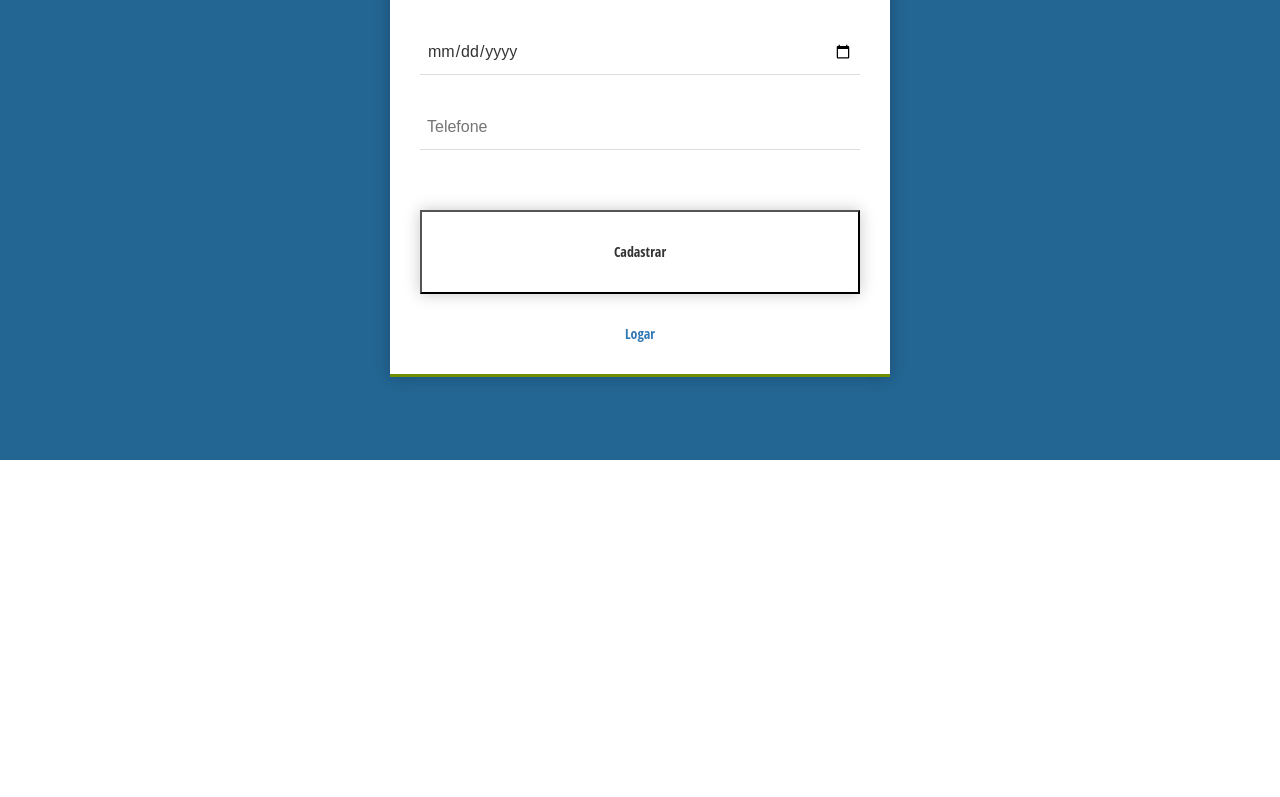
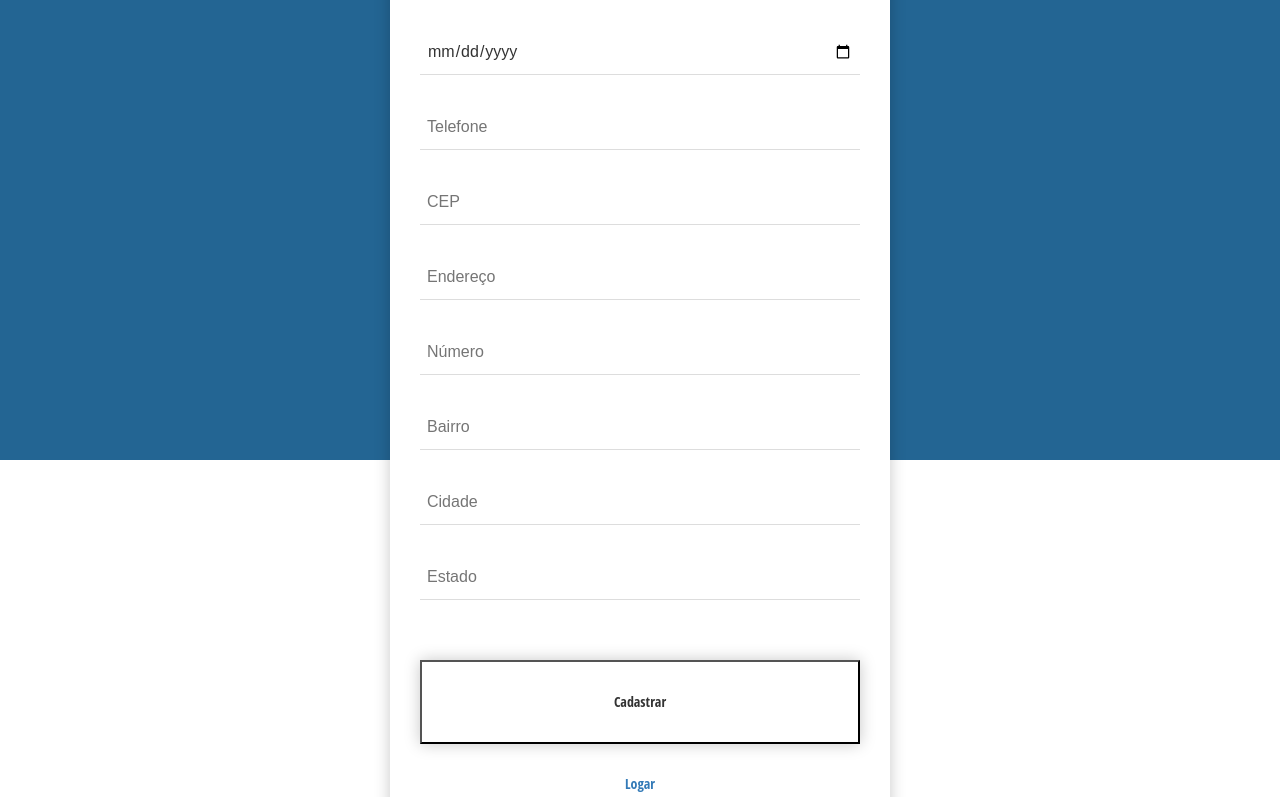
Before and after one commit to Dessahh/vendasdoz-, a React (Create React App) app: page /cadastro in a window 1280 px wide. Shown: the part 566-1363 px from the top of the page. Before the commit the page ends 1026 px from the top, so only its background shows below. Built offline with nearby package versions, Linux system fonts and the light colour scheme.

Commit message:
Feature: Endereco cadastro + card produtos

```diff
--- a/src/Forms/CadastroForms.js
+++ b/src/Forms/CadastroForms.js
@@ -1,86 +1,181 @@
 import React from 'react';
 import './Forms.css';
-import { NavLink } from 'react-router-dom'
+import {NavLink} from 'react-router-dom'
 
 class CadastroForms extends React.Component {
     state = {
-		email:'',
-		senha:'',
-		cpf:'',
-		nome:'',
-		dataDeNascimento:'',
-		telefone:'',
-		idGrupo:'',
-	}
+        email: '',
+        senha: '',
+        cpf: '',
+        nome: '',
+        dataDeNascimento: '',
+        telefone: '',
+        idGrupo: '',
+        cep: '',
+        logradouro: '',
+        numero: '',
+        bairro: '',
+        cidade: '',
+        estado: ''
+    };
 
     change = entry => {
         this.setState({
             [entry.target.name]: entry.target.value
         })
+    };
+
+    cepChange = entry => {
+        this.setState({
+            [entry.target.name]: entry.target.value
+        });
+
+        if (entry.target.value.length !== 8) {
+            return;
         }
 
-	cadastrar = input => {
-		input.preventDefault()
-		this.props.cadastrar(this.state)
+        // var url = `http://wsendereco.tk`;
+        var url = `http://localhost:5000`;
+        var targetUrl = `${url}/api/enderecos/cep/${entry.target.value}`;
+
+        console.log('Initiating cep search');
+
+        return fetch(targetUrl, {
+            method: 'GET',
+            headers: {
+                'Access-Control-Allow-Origin': '*'
+            }
+        }).then((response) => {
+            console.dir('Response: ' + response);
+            return response.json()
+                .then((responseJson) => {
+                    console.dir('ResponseJson: ' + responseJson);
+                    if (!responseJson || !responseJson[0]) {
+                        return;
                     }
 
-	render () {
+                    this.setState({
+                        cep: responseJson[0].cep,
+                        logradouro: responseJson[0].logradouro,
+                        bairro: responseJson[0].bairro,
+                        cidade: responseJson[0].cidade,
+                        estado: responseJson[0].estado
+                    });
+                })
+        });
+    };
+
+    cadastrar = input => {
+        input.preventDefault();
+        this.props.cadastrar(this.state)
+    };
+
+    render() {
         return (
 
             <form className="form-style-8">
                 <h1>Cadastro de Usuário</h1>
-			<br />
+                <br/>
                 <input
-				type = "email"
-				name = "email"
-				placeholder = "Email"
-				value = {this.state.email}
-				onChange = { entry => this.change(entry) }
+                    type="email"
+                    name="email"
+                    placeholder="Email"
+                    value={this.state.email}
+                    onChange={entry => this.change(entry)}
                 />
-			<br />
+                <br/>
                 <input
-				type = "password"
-				name = "senha"
-				placeholder = "Senha"
-				value = {this.state.senha}
-				onChange = { entry => this.change(entry) }
+                    type="password"
+                    name="senha"
+                    placeholder="Senha"
+                    value={this.state.senha}
+                    onChange={entry => this.change(entry)}
                 />
-			<br />
+                <br/>
                 <input
-				type = "number"
-				name = "cpf"
-				placeholder = "CPF"
-				value = {this.state.cpf}
-				onChange = { entry => this.change(entry) }
+                    type="number"
+                    name="cpf"
+                    placeholder="CPF"
+                    value={this.state.cpf}
+                    onChange={entry => this.change(entry)}
                 />
-			<br />
+                <br/>
                 <input
-				type = "text"
-				name = "nome"
-				placeholder = "Nome"
-				value = {this.state.nome}
-				onChange = { entry => this.change(entry) }
+                    type="text"
+                    name="nome"
+                    placeholder="Nome"
+                    value={this.state.nome}
+                    onChange={entry => this.change(entry)}
                 />
-			<br />
+                <br/>
                 <input
-				type = "date"
-				name = "dataDeNascimento"
-				placeholder = "Data de Nascimento"
-				value = {this.state.dataDeNascimento}
-				onChange = { entry => this.change(entry) }
+                    type="date"
+                    name="dataDeNascimento"
+                    placeholder="Data de Nascimento"
+                    value={this.state.dataDeNascimento}
+                    onChange={entry => this.change(entry)}
                 />
-			<br />
+                <br/>
                 <input
-				type = "number"
-				name = "telefone"
-				placeholder = "Telefone"
-				value = {this.state.telefone}
-				onChange = { entry => this.change(entry) }
+                    type="number"
+                    name="telefone"
+                    placeholder="Telefone"
+                    value={this.state.telefone}
+                    onChange={entry => this.change(entry)}
                 />
-			<br />
+                <br/>
+                <input
+                    type="text"
+                    name="cep"
+                    placeholder="CEP"
+                    value={this.state.cep}
+                    onChange={entry => this.cepChange(entry)}
+                />
+                <br/>
+                <input
+                    type="text"
+                    name="logradouro"
+                    placeholder="Endereço"
+                    value={this.state.logradouro}
+                    onChange={entry => this.change(entry)}
+                />
+                <br/>
+                <input
+                    type="text"
+                    name="numero"
+                    placeholder="Número"
+                    value={this.state.numero}
+                    onChange={entry => this.change(entry)}
+                />
+                <br/>
+                <input
+                    type="text"
+                    name="bairro"
+                    placeholder="Bairro"
+                    value={this.state.bairro}
+                    onChange={entry => this.change(entry)}
+                />
+                <br/>
+                <input
+                    type="text"
+                    name="cidade"
+                    placeholder="Cidade"
+                    value={this.state.cidade}
+                    onChange={entry => this.change(entry)}
+                />
+                <br/>
+                <input
+                    type="text"
+                    name="estado"
+                    placeholder="Estado"
+                    value={this.state.estado}
+                    onChange={entry => this.change(entry)}
+                />
+                <br/>
+
                 <button className="button-style-8" onClick={input => this.cadastrar(input)}>Cadastrar</button>
-			<NavLink to="/login" > Logar </NavLink>
-			<header className="App-boxLine" />
+                <NavLink to="/login"> Logar </NavLink>
+                <header className="App-boxLine"/>
             </form>
         );
     }
```
Also changed, not shown: src/Produto.js (+32 -99 lines). Lines whose indentation alone changed are shown as unchanged.
